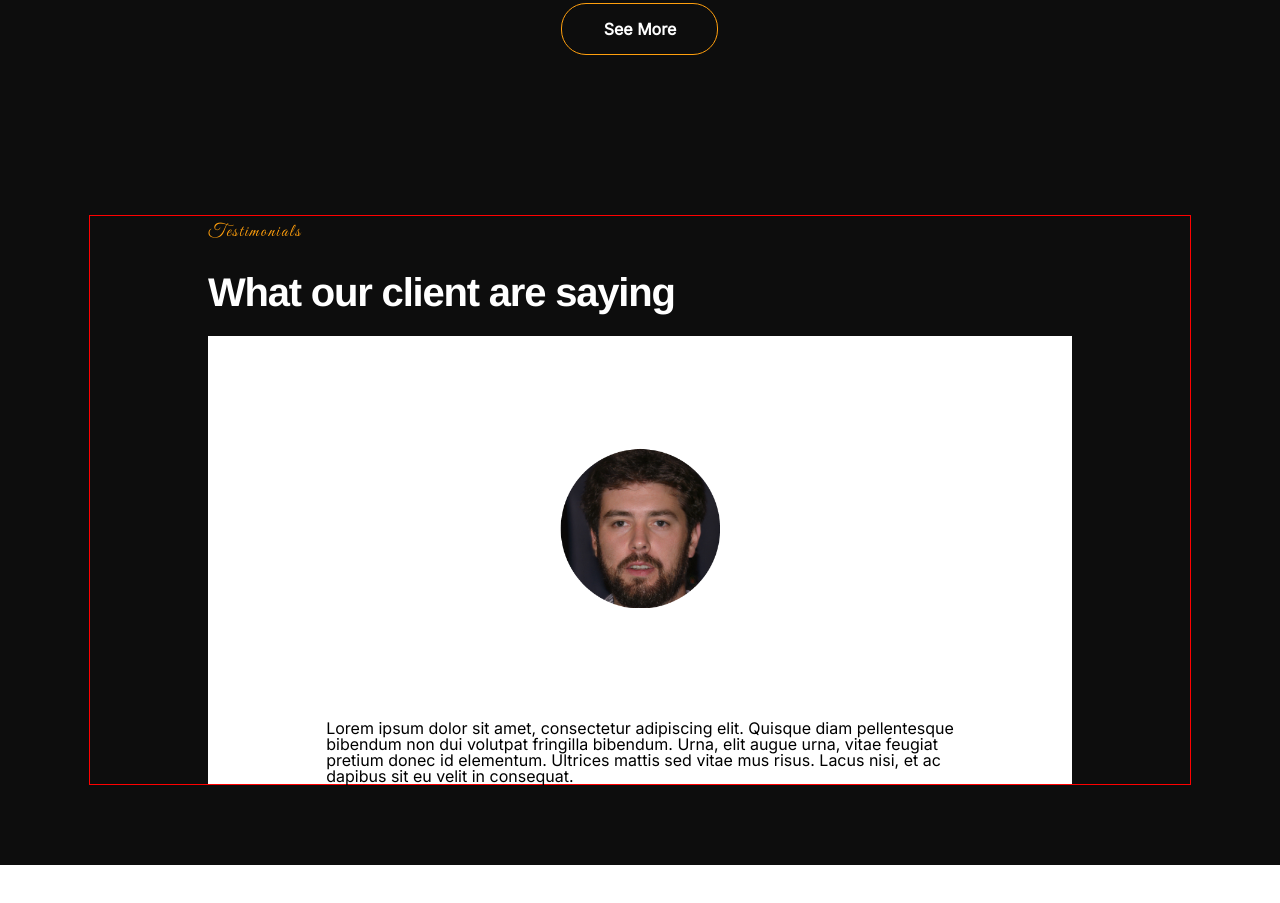
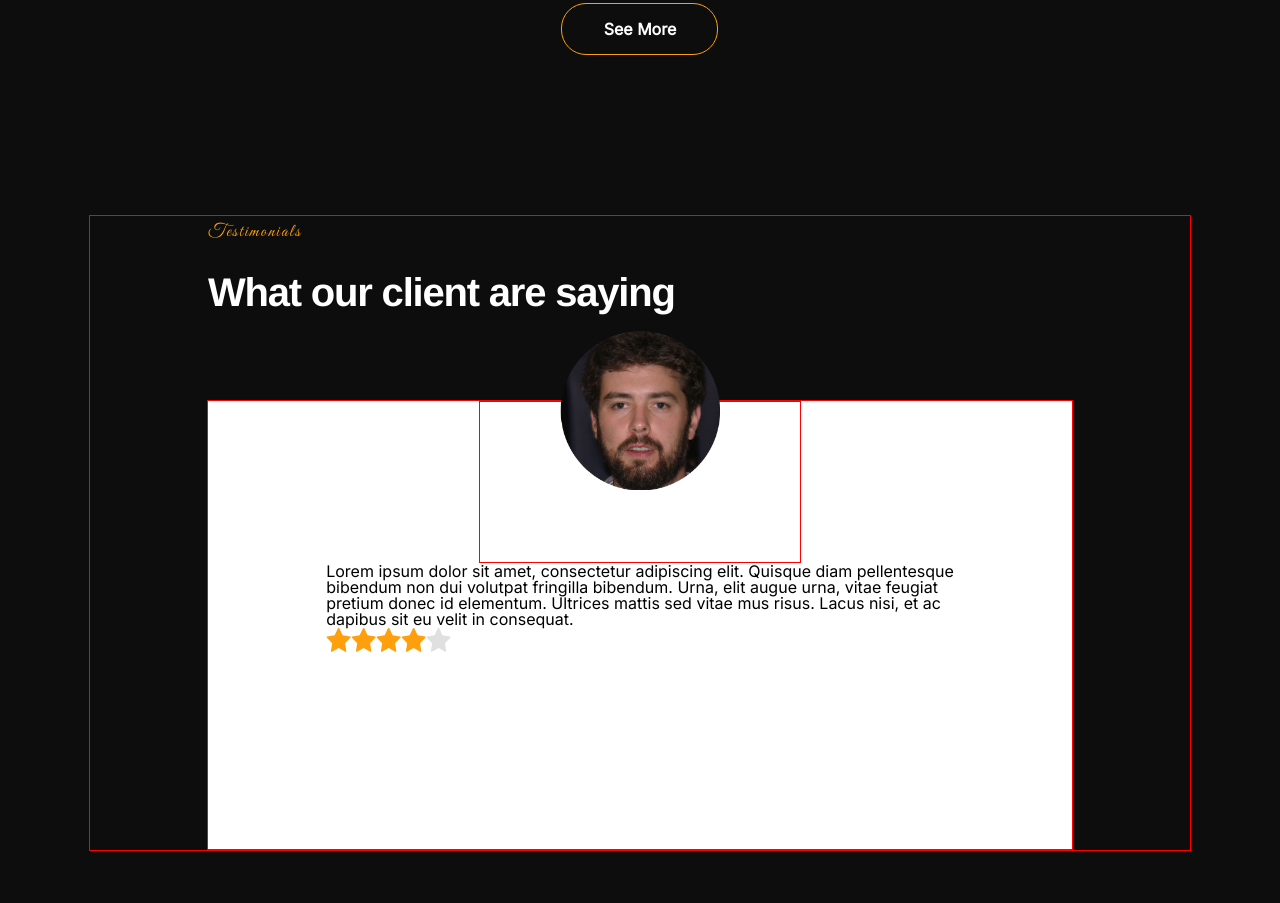
Before and after one commit to Elen-pollyc137/Elite-food-restaurant, a Next.js app: page / in a window 1280 px wide. Shown: the part 5080-5983 px from the top of the page. Before the commit the page ends 5945 px from the top, so only its background shows below. Built offline with nearby package versions, Linux system fonts and the light colour scheme.

Commit message:
refector: Refatorado o componete Twstimonials

```diff
--- /dev/null
+++ b/src/styles-page/Testimonials/icon/index.jsx
@@ -0,0 +1,34 @@
+function IconStarbold() {
+  return (
+    <svg
+      xmlns="http://www.w3.org/2000/svg"
+      width="25"
+      height="25"
+      fill="none"
+      viewBox="0 0 25 25"
+    >
+      <path
+        fill="#FF9F0D"
+        d="M23.995 9.438l-7.377-1.126-3.305-7.05a.818.818 0 00-.29-.29.77.77 0 00-.775 0 .818.818 0 00-.29.29l-3.305 7.06-7.374 1.116a.686.686 0 00-.366.155.741.741 0 00-.23.337.778.778 0 00-.022.414c.03.138.098.263.194.362L6.21 16.21l-1.267 7.772a.82.82 0 00.063.42.774.774 0 00.262.323.72.72 0 00.777.034l6.59-3.646 6.586 3.65a.715.715 0 00.777-.035.774.774 0 00.262-.323.818.818 0 00.063-.42L19.06 16.21l5.356-5.504a.752.752 0 00.194-.362.778.778 0 00-.022-.414.742.742 0 00-.23-.337.686.686 0 00-.366-.155h.003z"
+      ></path>
+    </svg>
+  );
+}
+function IconStarlight() {
+  return (
+    <svg
+      xmlns="http://www.w3.org/2000/svg"
+      width="25"
+      height="25"
+      fill="none"
+      viewBox="0 0 25 25"
+    >
+      <path
+        fill="#E0E0E0"
+        d="M23.917 9.438L16.54 8.312l-3.305-7.05a.818.818 0 00-.29-.29.77.77 0 00-.775 0 .819.819 0 00-.29.29l-3.305 7.06L1.2 9.437a.686.686 0 00-.366.155.741.741 0 00-.23.337.778.778 0 00-.022.414c.03.138.098.263.194.362l5.356 5.504-1.267 7.772a.82.82 0 00.063.42.774.774 0 00.262.323.72.72 0 00.777.034l6.59-3.646 6.586 3.65a.715.715 0 00.777-.035.775.775 0 00.262-.323.82.82 0 00.062-.42l-1.263-7.775 5.356-5.504a.753.753 0 00.194-.362.779.779 0 00-.022-.414.742.742 0 00-.23-.337.686.686 0 00-.366-.155h.003z"
+      ></path>
+    </svg>
+  );
+}
+
+export { IconStarbold, IconStarlight };
--- a/src/styles-page/Testimonials/index.jsx
+++ b/src/styles-page/Testimonials/index.jsx
@@ -1,4 +1,5 @@
 import BoxTitle from "../../Components/BoxTitle";
+import { IconStarbold, IconStarlight } from "./icon";
 import styles from "./styles.module.scss";
 
 export default function Testimonials() {
@@ -30,6 +31,11 @@ export default function Testimonials() {
               donec id elementum. Ultrices mattis sed vitae mus risus. Lacus
               nisi, et ac <br /> dapibus sit eu velit in consequat.
             </p>
+            <IconStarbold />
+            <IconStarbold />
+            <IconStarbold />
+            <IconStarbold />
+            <IconStarlight />
           </div>
         </div>
       </div>
--- a/src/styles-page/Testimonials/styles.module.scss
+++ b/src/styles-page/Testimonials/styles.module.scss
@@ -2,9 +2,11 @@
   width: 100%;
   padding: 5rem 0;
   background-color: #0d0d0d;
+  position: absolute;
 }
 .box {
   width: 86%;
+
   margin: 0 auto;
   display: flex;
   align-items: center;
@@ -18,27 +20,34 @@
   flex-direction: column;
 }
 .box_cards {
+  margin-top: 4rem;
   height: 28rem;
   width: 54rem;
   background: var(--white);
   display: flex;
   align-items: center;
-  justify-content: space-between;
+
   flex-direction: column;
+
+  border: 1px solid red;
 }
 .card {
-  height: 40rem;
-  width: 45rem;
+  height: 10rem;
+  width: 20rem;
+  display: flex;
+  align-items: center;
+  justify-content: center;
+
+  border: 1px solid red;
+}
+.box_img {
+  width: 100%;
   display: flex;
   align-items: center;
   justify-content: center;
 }
-.box_img {
-  display: flex;
-  align-items: center;
-}
 .img {
-  margin: 0 auto;
+  margin-top: -9rem;
   height: 10rem;
   width: 10rem;
 }
```
